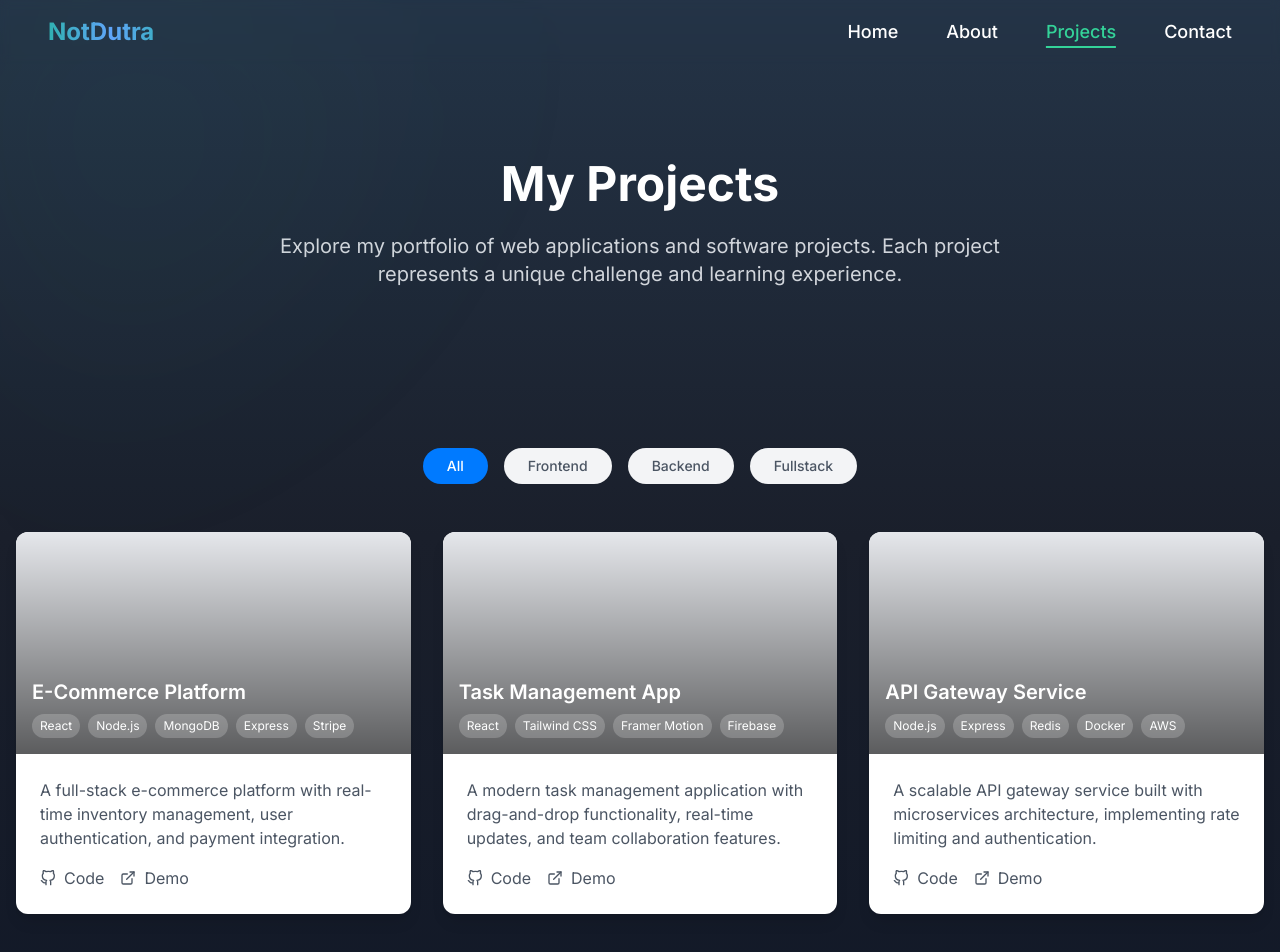
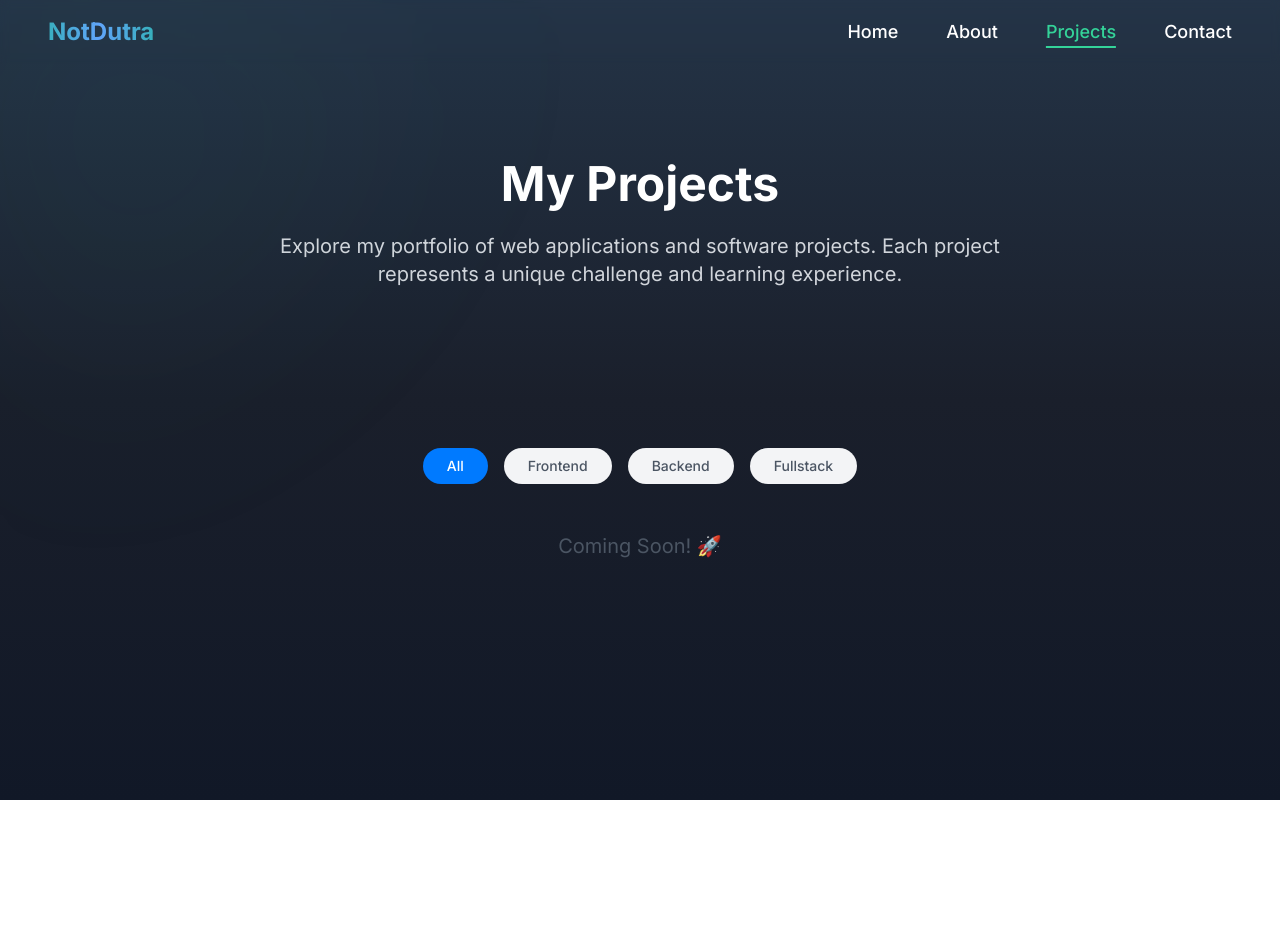
Before and after one commit to Notdutra/Personal-Website, a React (Vite) app: page /projects in a window 1280 px wide. Shown: the top 952 px of the page. After the commit the page ends 800 px from the top, so only its background shows below. Built offline with nearby package versions, Linux system fonts and the light colour scheme.

Commit message:
add project comming soon message

```diff
--- a/src/pages/Projects.jsx
+++ b/src/pages/Projects.jsx
@@ -8,39 +8,8 @@ const Projects = () => {
 
   const filters = ["all", "frontend", "backend", "fullstack"];
 
-  const projects = [
-    {
-      title: "E-Commerce Platform",
-      description:
-        "A full-stack e-commerce platform with real-time inventory management, user authentication, and payment integration.",
-      image: "/project1.jpg",
-      category: "fullstack",
-      technologies: ["React", "Node.js", "MongoDB", "Express", "Stripe"],
-      github: "https://github.com/yourusername/project1",
-      demo: "https://project1-demo.com",
-    },
-    {
-      title: "Task Management App",
-      description:
-        "A modern task management application with drag-and-drop functionality, real-time updates, and team collaboration features.",
-      image: "/project2.jpg",
-      category: "frontend",
-      technologies: ["React", "Tailwind CSS", "Framer Motion", "Firebase"],
-      github: "https://github.com/yourusername/project2",
-      demo: "https://project2-demo.com",
-    },
-    {
-      title: "API Gateway Service",
-      description:
-        "A scalable API gateway service built with microservices architecture, implementing rate limiting and authentication.",
-      image: "/project3.jpg",
-      category: "backend",
-      technologies: ["Node.js", "Express", "Redis", "Docker", "AWS"],
-      github: "https://github.com/yourusername/project3",
-      demo: "https://project3-demo.com",
-    },
-    // Add more projects as needed
-  ];
+  // Temporarily set projects to an empty array to display "Coming Soon"
+  const projects = [];
 
   const filteredProjects = projects.filter((project) =>
     activeFilter === "all" ? true : project.category === activeFilter
@@ -99,7 +68,8 @@ const Projects = () => {
             className="grid grid-cols-1 md:grid-cols-2 lg:grid-cols-3 gap-8"
           >
             <AnimatePresence>
-              {filteredProjects.map((project, index) => (
+              {filteredProjects.length > 0 ? (
+                filteredProjects.map((project, index) => (
                   <motion.div
                     key={project.title}
                     layout
@@ -153,7 +123,18 @@ const Projects = () => {
                       </div>
                     </div>
                   </motion.div>
-              ))}
+                ))
+              ) : (
+                <motion.div
+                  initial={{ opacity: 0, y: 20 }}
+                  animate={{ opacity: 1, y: 0 }}
+                  exit={{ opacity: 0, y: 20 }}
+                  transition={{ duration: 0.5 }}
+                  className="col-span-full text-center text-gray-600 dark:text-gray-300 text-xl"
+                >
+                  Coming Soon! 🚀
+                </motion.div>
+              )}
             </AnimatePresence>
           </motion.div>
         </section>
```
Lines whose indentation alone changed are shown as unchanged.
